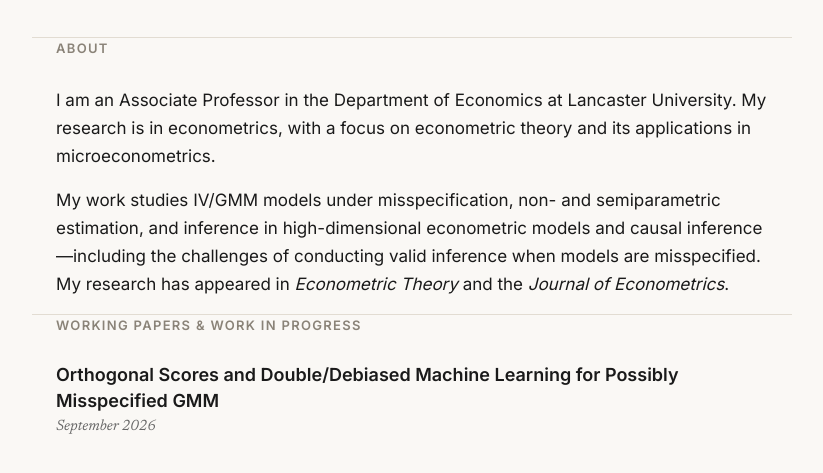
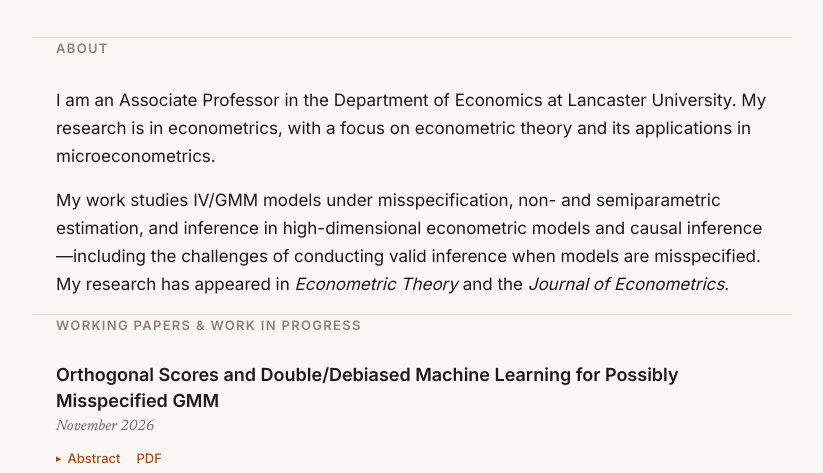
Before and after one commit to david-bkang/david-bkang.github.io, a plain HTML site: page index.html in a window 1280 px wide. Shown: the part 327-800 px from the top of the page, without its empty margins (228-1051 px from the left). Drawn offline with Linux system fonts and the light colour scheme.

Commit message:
Add DDML-GMM paper with abstract and PDF; update CV
Co-Authored-By: Claude Opus 5.5 <noreply@anthropic.com>

```diff
--- a/index.html
+++ b/index.html
@@ -218,7 +218,12 @@
 
     <div class="item">
       <div class="title">Orthogonal Scores and Double/Debiased Machine Learning for Possibly Misspecified GMM</div>
-      <div class="meta">September 2026</div>
+      <div class="meta">November 2026</div>
+      <div class="actions">
+        <button class="abs-btn" aria-expanded="false">Abstract</button>
+        <a href="papers/Robust%20DDML-GMM.pdf" target="_blank" rel="noopener">PDF</a>
+      </div>
+      <div class="abstract" hidden>We develop Neyman orthogonal scores for GMM models that remain valid when the moment conditions may fail to hold. Existing score constructions typically require the moment conditions to hold exactly, which may fail in over-identified models, where the number of moment functions exceeds the number of parameters. We construct misspecification-robust orthogonal score that has a closed form; it is the conventional orthogonal score plus adjustment terms, for the estimation of the Jacobian and of the weighting matrix, which are proportional to the population moment and vanish under correct specification. The moment functions may depend on nonparametric or machine learning first steps, and we show that double/debiased machine learning (DML) combined with the proposed scores and cross-fitting provides uniformly valid inference for a low-dimensional GMM estimand, while the conventional DML standard errors are inconsistent when the moment conditions fail. We illustrate the results in the partially linear instrumental variables (PLIV) model and in the local average treatment effects (LATE) model with multiple instruments.</div>
     </div>
 
     <div class="item">
```
Also changed, not shown: 2 other files.
